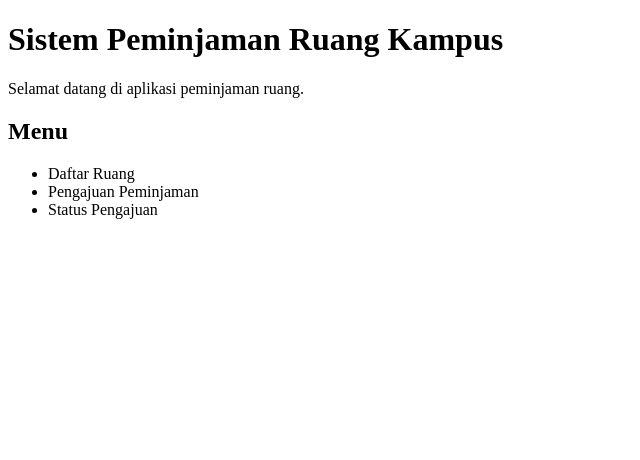
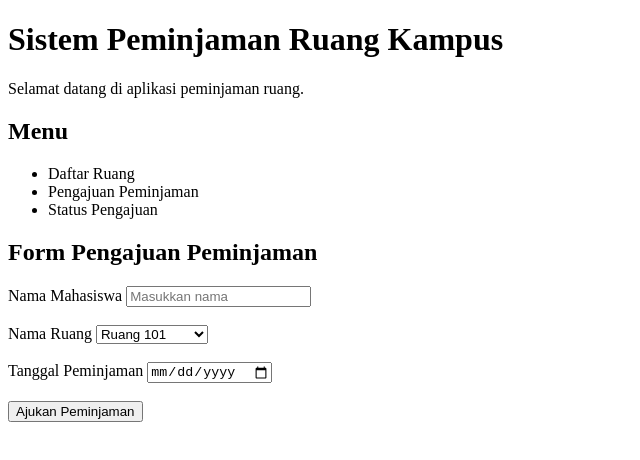
Before and after one commit to mhmdrafsan8-arch/peminjaman-ruang, a plain HTML site: page index.html in a window 1280 px wide. Shown: the whole page, without its empty margins (0-640 px from the left). Drawn offline with Linux system fonts and the light colour scheme.

Commit message:
feat: add booking form

```diff
--- a/index.html
+++ b/index.html
@@ -16,5 +16,29 @@
         <li>Pengajuan Peminjaman</li>
         <li>Status Pengajuan</li>
     </ul>
+    <h2>Form Pengajuan Peminjaman</h2>
+
+<form>
+    <label>Nama Mahasiswa</label>
+    <input type="text" placeholder="Masukkan nama">
+
+    <br><br>
+
+    <label>Nama Ruang</label>
+    <select>
+        <option>Ruang 101</option>
+        <option>Ruang 202</option>
+        <option>Laboratorium 1</option>
+    </select>
+
+    <br><br>
+
+    <label>Tanggal Peminjaman</label>
+    <input type="date">
+
+    <br><br>
+
+    <button type="button">Ajukan Peminjaman</button>
+</form>
 </body>
 </html>
```
